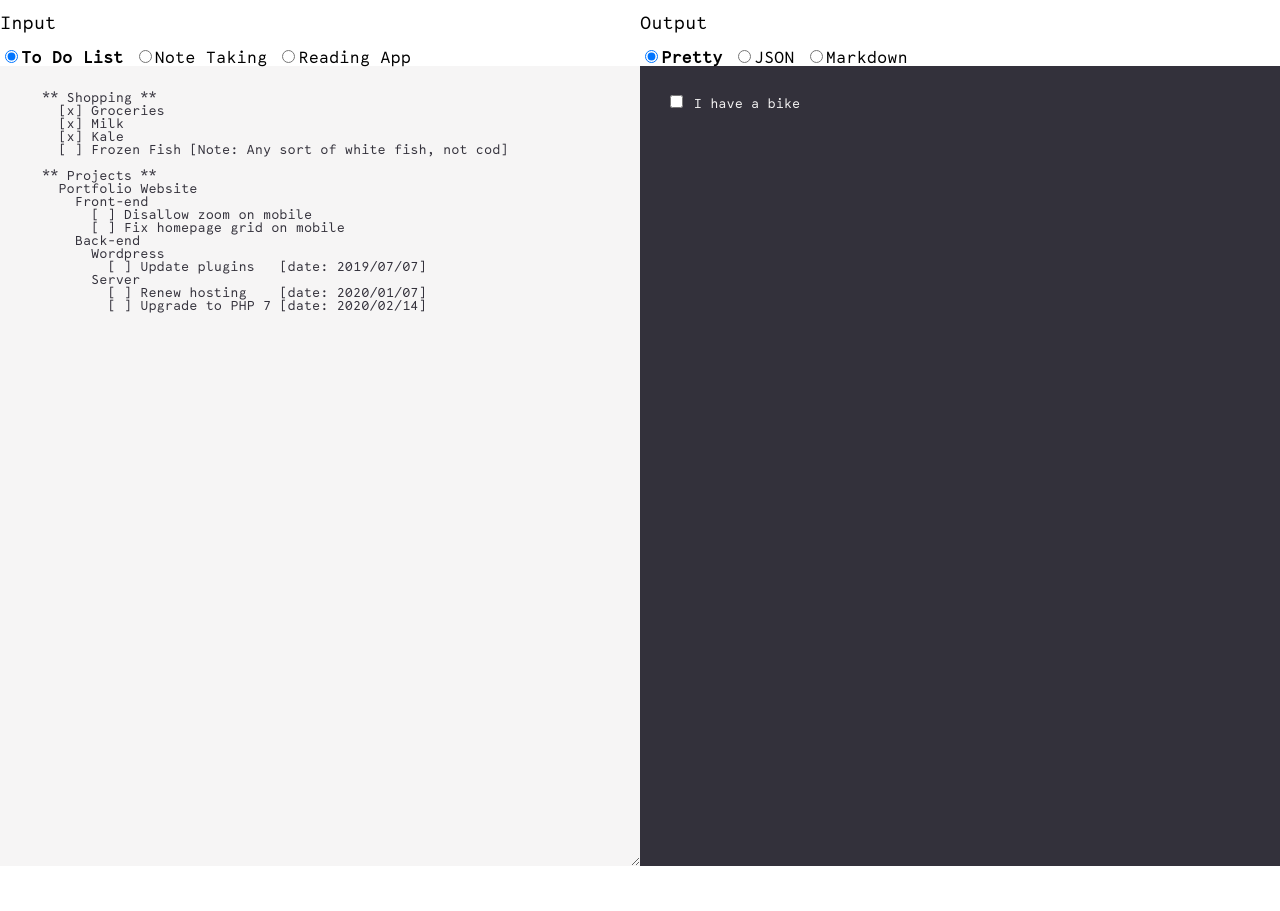
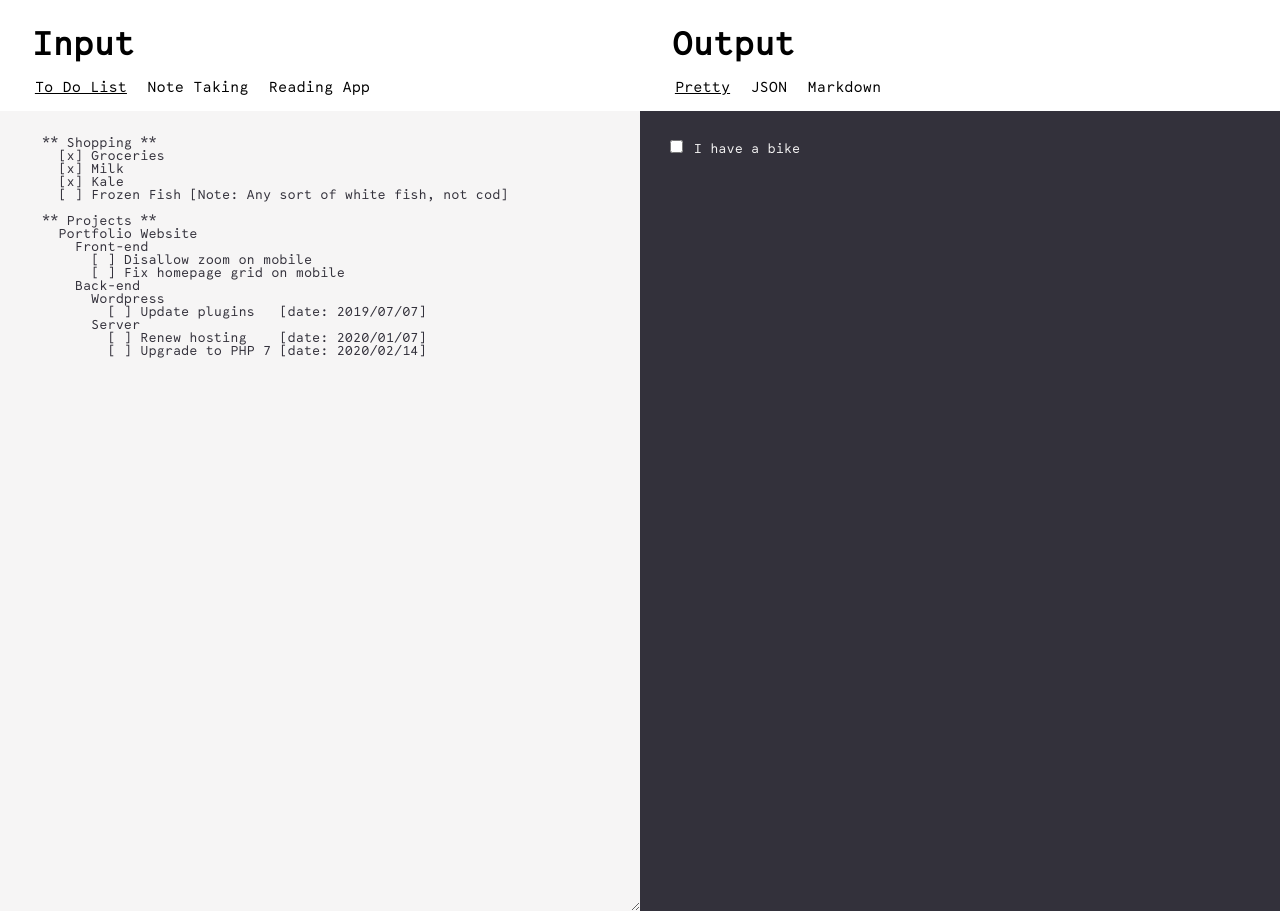
Before and after one commit to gamburg/margin, a plain HTML site: page parser/index.html in a window 1280 px wide. Before the commit the page ends 866 px from the top, so only its background shows below. Drawn offline with Linux system fonts and the light colour scheme.

Commit message:
Prettify parser example headers

```diff
--- a/parser/css/styles.css
+++ b/parser/css/styles.css
@@ -40,13 +40,37 @@ html, body {
   overflow: scroll;
 }
 
+header {
+  -moz-box-sizing: border-box;
+  -webkit-box-sizing: border-box;
+  box-sizing: border-box;
+  padding: 1em 2em;
+}
+
 input[type="radio"]:checked+label {
-  font-weight: bold;
+  text-decoration: underline;
+}
+
+input[type="radio"]+label {
+  font-size: .9em;
+  padding: 0 .5em 0 .2em;
+  vertical-align: middle;
+  white-space: nowrap;
+}
+
+input[type="radio"] {
+  display: none;
+}
+
+input[type="radio"]+label {
+  cursor: pointer;
 }
 
 h2 {
-  font-size:1.1em;
-  font-weight: inherit;
+  font-size:2em;
+  font-weight: bold;
+  margin-top: .4em;
+  margin-bottom: .5em;
 }
 
 .light {
--- a/parser/index.html
+++ b/parser/index.html
@@ -10,20 +10,24 @@
 
   <body>
     <div class="input_wrapper">
+      <header>
         <h2>Input</h2>
         <input type="radio" id="shopping" name="input" value="shopping" checked="checked"><label for="shopping">To Do List</label>
         <input type="radio" id="notes" name="input" value="notes"><label for="notes">Note Taking</label>
         <input type="radio" id="reading" name="input" value="reading"><label for="reading">Reading App</label>
+      </header>
       <textarea class="input light" autofocus>Parent
   Child
   Grandchild
    Great [Grand]c[hi]ld
   Child</textarea>
     </div><div class="output_wrapper">
+      <header>
         <h2>Output</h2>
         <input type="radio" id="pretty" name="output" value="pretty" data-display="html" checked="checked" ><label for="pretty">Pretty</label>
         <input type="radio" id="json" name="output" value="json" data-display="text"><label for="json">JSON</label>
         <input type="radio" id="markdown" name="output" data-display="text" value="markdown"><label for="markdown">Markdown</label>
+      </header>
       <div class="output dark"></div>
     </div>
 
```
Lines whose indentation alone changed are shown as unchanged.
